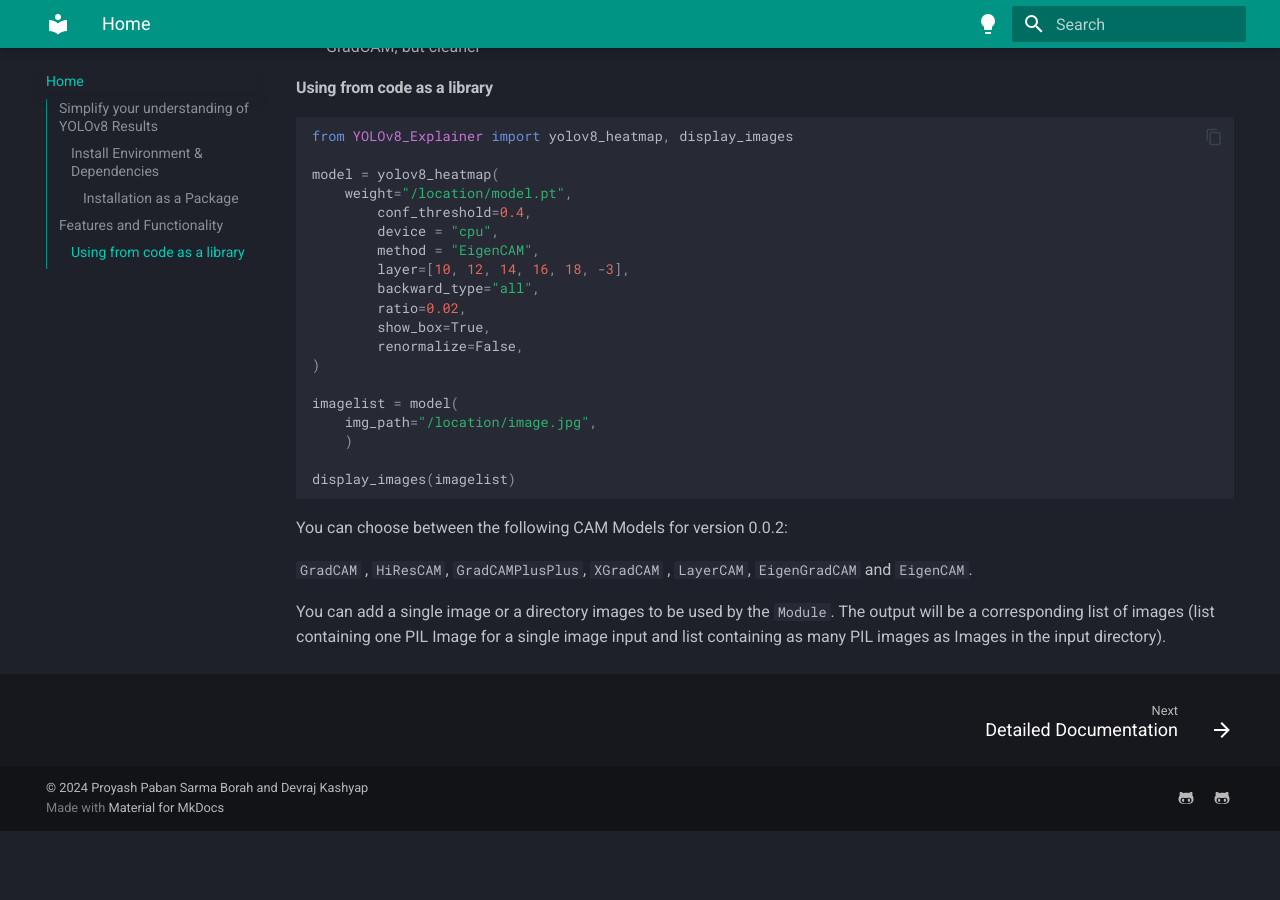
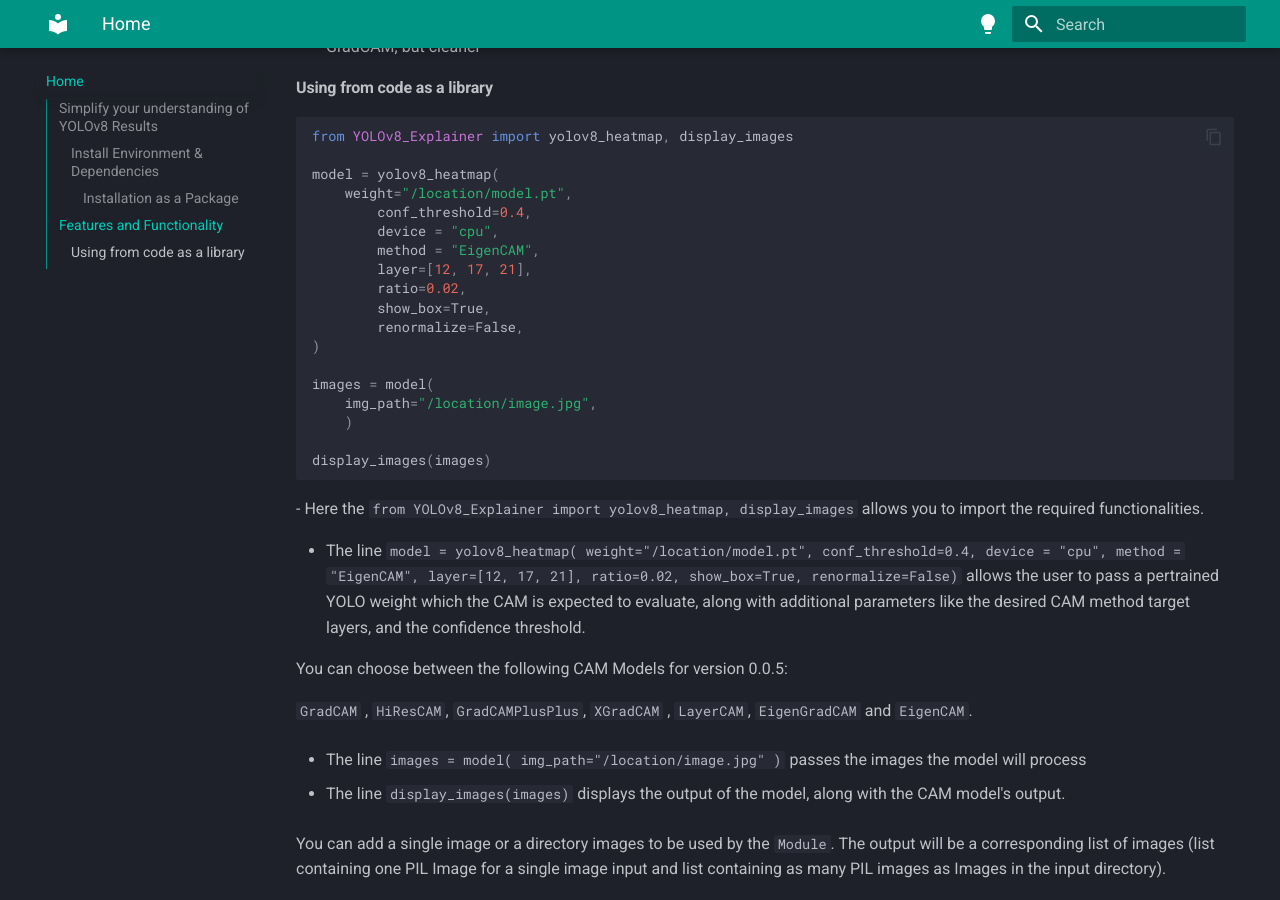
Before and after one commit to Spritan/YOLOv8_Explainer, an MkDocs documentation site: the page built from docs/index.md, in a window 1280 px wide and 900 px high, scrolled down 950 px. Built offline with MkDocs 1.6.1 and Material for MkDocs 9.7.7, drawn with Linux system fonts in a browser that asks for light colours; before the commit the page ends 1781 px from its top, so only the background shows below that; some of the changed text lies outside the part shown.

Commit message:
updates to documentation

````diff
--- a/docs/index.md
+++ b/docs/index.md
@@ -1,7 +1,7 @@
 # Welcome to YOLOv8 Explainer
 
 ## Simplify your understanding of YOLOv8 Results
-This is a package with state of the art methods for Explainable AI for computer vision using YOLOv8. This can be used for diagnosing model predictions, either in production or while developing models. The aim is also to serve as a benchmark of algorithms and metrics for research of new explainability methods.
+This is a package with state of the art Class Activated Mapping(CAM) methods for Explainable AI for computer vision using YOLOv8. This can be used for diagnosing model predictions, either in production or while developing models. The aim is also to serve as a benchmark of algorithms and metrics for research of new explainability methods.
 
 ### Install Environment & Dependencies
 
@@ -37,23 +37,29 @@
         conf_threshold=0.4,
         device = "cpu",
         method = "EigenCAM",
-        layer=[10, 12, 14, 16, 18, -3],
-        backward_type="all",
+        layer=[12, 17, 21],
         ratio=0.02,
         show_box=True,
         renormalize=False,
 )
 
-imagelist = model(
+images = model(
     img_path="/location/image.jpg",
     )
 
-display_images(imagelist)
+display_images(images)
 
 ```
+- Here the `from YOLOv8_Explainer import yolov8_heatmap, display_images` allows you to import the required functionalities.
 
-You can choose between the following CAM Models for version 0.0.2:
+- The line `model = yolov8_heatmap( weight="/location/model.pt", conf_threshold=0.4, device = "cpu", method = "EigenCAM", layer=[12, 17, 21], ratio=0.02,    show_box=True, renormalize=False)` allows the user to pass a pertrained YOLO weight which the CAM is expected to evaluate, along with additional parameters like the desired CAM method target layers, and the confidence threshold.
+
+You can choose between the following CAM Models for version 0.0.5:
 
 `GradCAM` , `HiResCAM`, `GradCAMPlusPlus`, `XGradCAM` , `LayerCAM`, `EigenGradCAM` and `EigenCAM`.
 
+- The line `images = model( img_path="/location/image.jpg" )` passes the images the model will process
+
+- The line `display_images(images)` displays the output of the model, along with the CAM model's output.
+
 You can add a single image or a directory images to be used by the `Module`. The output will be a corresponding list of images (list containing one PIL Image for a single image input and list containing as many PIL images as Images in the input directory).
````
